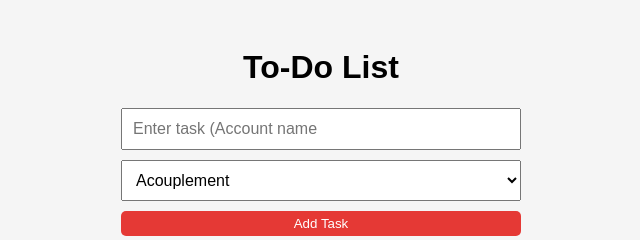
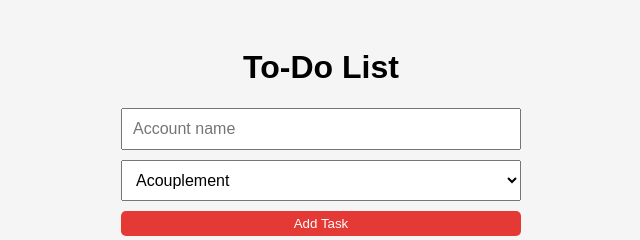
Before and after one commit to ov-lord/To-do-timer, a plain HTML site: page index.html in a window 1280 px wide. Shown: the full height of the page, 319-959 px from the left. Drawn offline with Linux system fonts and the light colour scheme.

Commit message:
Add files via upload

```diff
--- a/index.html
+++ b/index.html
@@ -11,7 +11,7 @@
   <h1>To-Do List</h1>
 
   <div class="task-form">
-    <input type="text" id="taskName" placeholder="Enter task (Account name" />
+    <input type="text" id="taskName" placeholder="Account name" />
     <select id="taskType">
       <option value="Acouplement">Acouplement</option>
       <option value="To Sereniter">To Sereniter</option>
```
